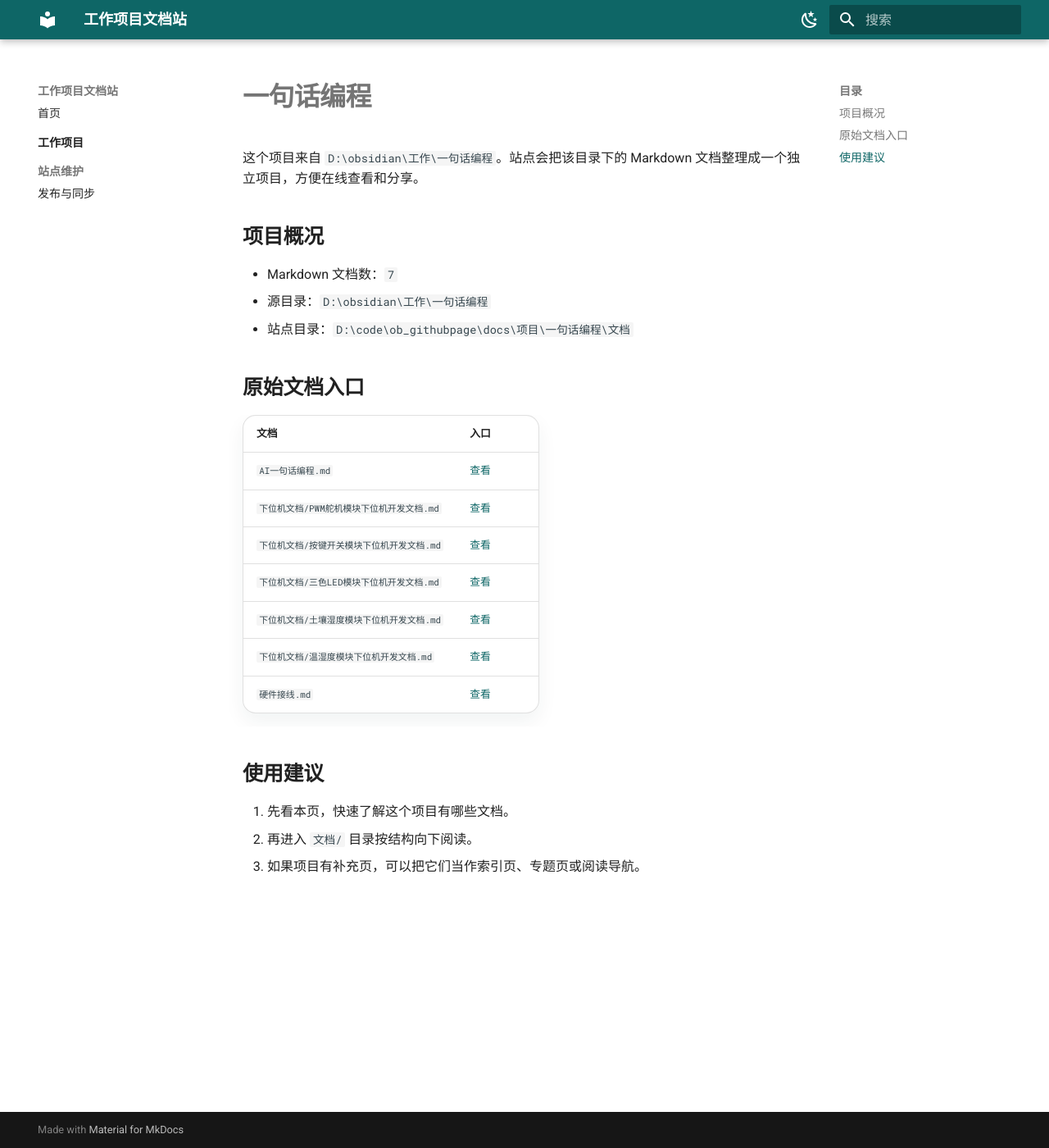
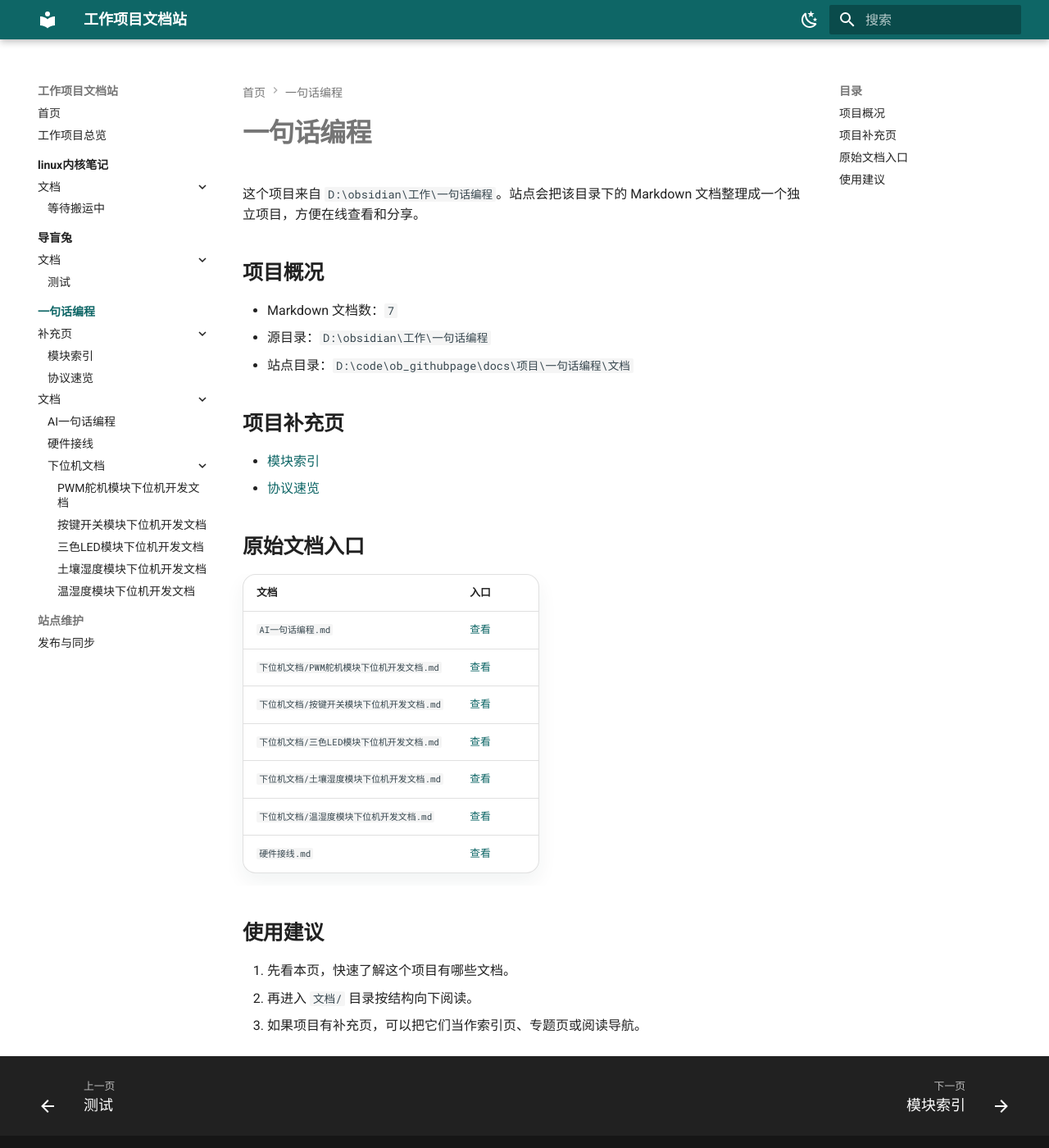
Before and after one commit to ericlee041769-hash/obsidian_wiki, an MkDocs documentation site: the page built from docs/项目/一句话编程/index.md, in a window 1280 px wide and 1400 px high. Shown: the whole window at 82% size. Built offline with MkDocs 1.6.1 and Material for MkDocs 9.7.7, drawn with Linux system fonts in a browser that asks for light colours.

Commit message:
docs: restore layered sidebar navigation

```diff
--- a/docs/项目/一句话编程/index.md
+++ b/docs/项目/一句话编程/index.md
@@ -7,6 +7,11 @@
 - Markdown 文档数：`7`
 - 源目录：`D:\obsidian\工作\一句话编程`
 - 站点目录：`D:\code\ob_githubpage\docs\项目\一句话编程\文档`
+
+## 项目补充页
+
+- [模块索引](./模块索引.md)
+- [协议速览](./协议速览.md)
 
 ## 原始文档入口
 
--- a/mkdocs.yml
+++ b/mkdocs.yml
@@ -57,7 +57,28 @@ markdown_extensions:
 
 nav:
   - 首页: index.md
-  - 工作项目:
-      - 项目总览: 项目/index.md
+  - 工作项目总览: 项目/index.md
+  - linux内核笔记:
+      - 项目主页: 项目/linux内核笔记/index.md
+      - 文档:
+          - 等待搬运中: 项目/linux内核笔记/文档/等待搬运中.md
+  - 导盲兔:
+      - 项目主页: 项目/导盲兔/index.md
+      - 文档:
+          - 测试: 项目/导盲兔/文档/测试.md
+  - 一句话编程:
+      - 项目主页: 项目/一句话编程/index.md
+      - 补充页:
+          - 模块索引: 项目/一句话编程/模块索引.md
+          - 协议速览: 项目/一句话编程/协议速览.md
+      - 文档:
+          - AI一句话编程: 项目/一句话编程/文档/AI一句话编程.md
+          - 硬件接线: 项目/一句话编程/文档/硬件接线.md
+          - 下位机文档:
+              - PWM舵机模块下位机开发文档: 项目/一句话编程/文档/下位机文档/PWM舵机模块下位机开发文档.md
+              - 按键开关模块下位机开发文档: 项目/一句话编程/文档/下位机文档/按键开关模块下位机开发文档.md
+              - 三色LED模块下位机开发文档: 项目/一句话编程/文档/下位机文档/三色LED模块下位机开发文档.md
+              - 土壤湿度模块下位机开发文档: 项目/一句话编程/文档/下位机文档/土壤湿度模块下位机开发文档.md
+              - 温湿度模块下位机开发文档: 项目/一句话编程/文档/下位机文档/温湿度模块下位机开发文档.md
   - 站点维护:
       - 发布与同步: 站点维护/发布与同步.md
```
Also changed, not shown: docs/项目/一句话编程/协议速览.md (added, +94 -0 lines), docs/项目/一句话编程/模块索引.md (added, +46 -0 lines), 1 other file.
